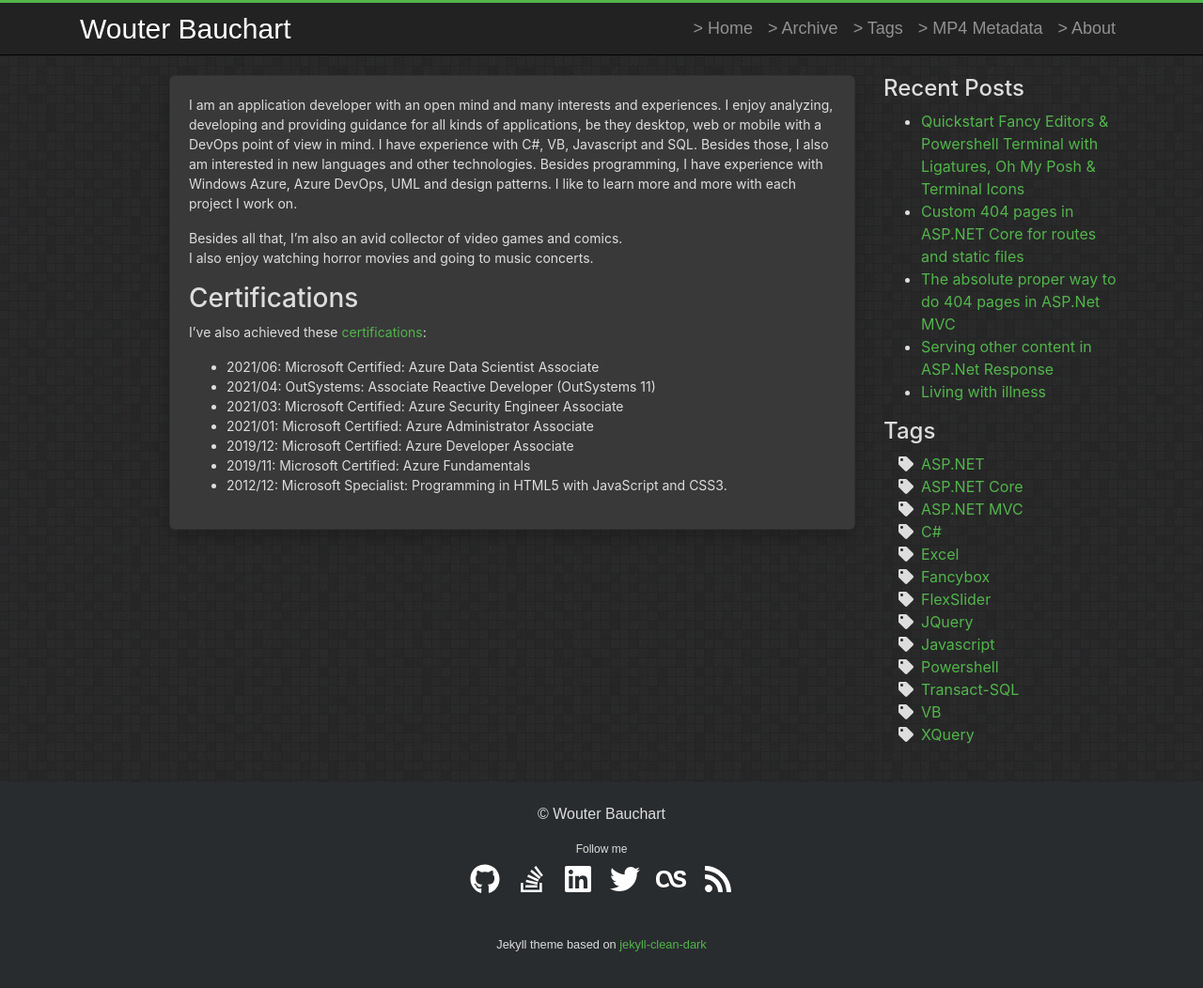
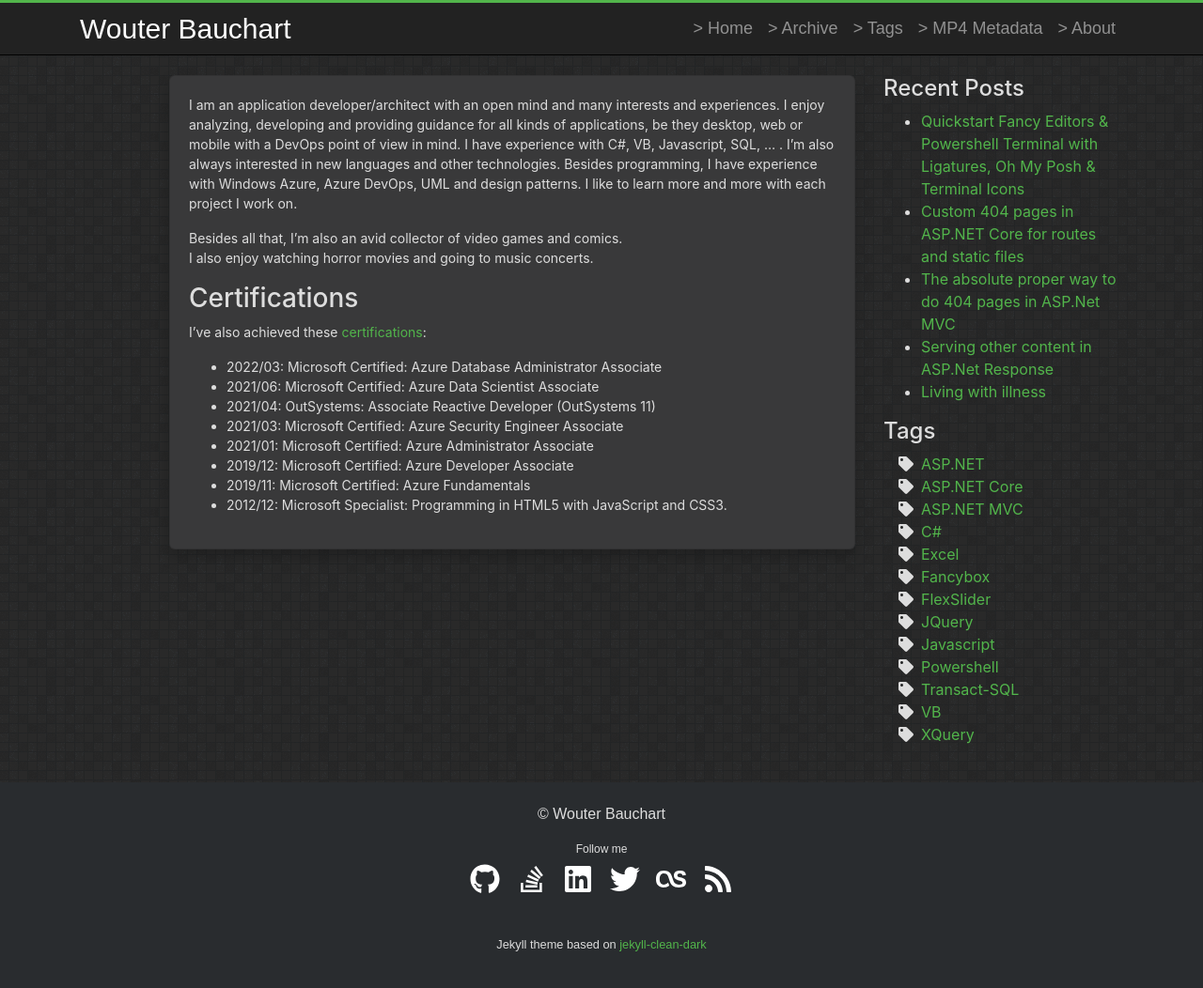
Before and after one commit to WouterBau/WouterBau.github.io, a Jekyll site: the page built from about.md, in a window 1280 px wide and 1060 px high. Shown: the top 1052 px of the window at 94% size. Built offline with Jekyll 4.4.1, drawn with Linux system fonts in a browser that asks for light colours.

Commit message:
Updated certificates and about

```diff
--- a/about.md
+++ b/about.md
@@ -4,13 +4,14 @@
 permalink: /about/
 ---
 
-I am an application developer with an open mind and many interests and experiences. I enjoy analyzing, developing and providing guidance for all kinds of applications, be they desktop, web or mobile with a DevOps point of view in mind. I have experience with C#, VB, Javascript and SQL. Besides those, I also am interested in new languages and other technologies. Besides programming, I have experience with Windows Azure, Azure DevOps, UML and design patterns. I like to learn more and more with each project I work on.
+I am an application developer/architect with an open mind and many interests and experiences. I enjoy analyzing, developing and providing guidance for all kinds of applications, be they desktop, web or mobile with a DevOps point of view in mind. I have experience with C#, VB, Javascript, SQL, ... . I'm also always interested in new languages and other technologies. Besides programming, I have experience with Windows Azure, Azure DevOps, UML and design patterns. I like to learn more and more with each project I work on.
 
 Besides all that, I’m also an avid collector of video games and comics.
 I also enjoy watching horror movies and going to music concerts.
 
 # Certifications
 I've also achieved these [certifications](https://www.youracclaim.com/users/wouter-bauchart/badges){:target="_blank"}:
+- 2022/03: Microsoft Certified: Azure Database Administrator Associate
 - 2021/06: Microsoft Certified: Azure Data Scientist Associate
 - 2021/04: OutSystems: Associate Reactive Developer (OutSystems 11)
 - 2021/03: Microsoft Certified: Azure Security Engineer Associate
```
